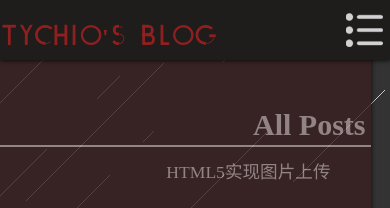
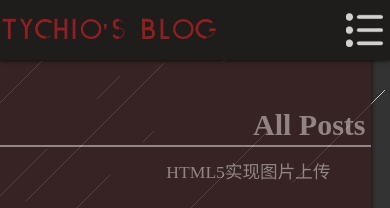
Before and after one commit to tychio/old_blog, a Jekyll site: the page built from index.html, in a window 390 px wide. Shown: the top 208 px of the page. Built offline with Jekyll 4.4.1, drawn with Linux system fonts in a browser that asks for light colours; some web fonts are replaced; Markdown is read by kramdown in place of the engine named in the settings.

Commit message:
fix nav h1 margin-top

```diff
--- a/css/style.css
+++ b/css/style.css
@@ -68,7 +68,7 @@ footer a#backtop{width:0%}
 }@media all and (min-width: 641px) and (max-width: 900px){header div#top nav a{margin:0;font-size:.7rem}
 section dl dd a h4{font-weight:bold}
 }@media all and (max-width: 640px){header div#top{min-width:240px;width:100%;margin:10px 0;}
-header div#top h1{margin-top:10px}
+header div#top a h1{margin-top:10px}
 header div#top nav{overflow:hidden;position:static;height:0;width:100%;margin:0;background:#1f1c1c;}
 header div#top nav a{display:block;height:40px;line-height:40px;padding:0;}
 header div#top nav a:hover{background:#808080}
--- a/css/style.styl
+++ b/css/style.styl
@@ -330,8 +330,9 @@ footer
         min-width $sizeMinWidth
         width $sizeContentWidthPer[4]
         margin $sizePhoneMargin 0
-        h1
-            margin-top $sizePhoneMargin
+        a
+            h1
+                margin-top $sizePhoneMargin
         nav
             overflow hidden
             position static
```
